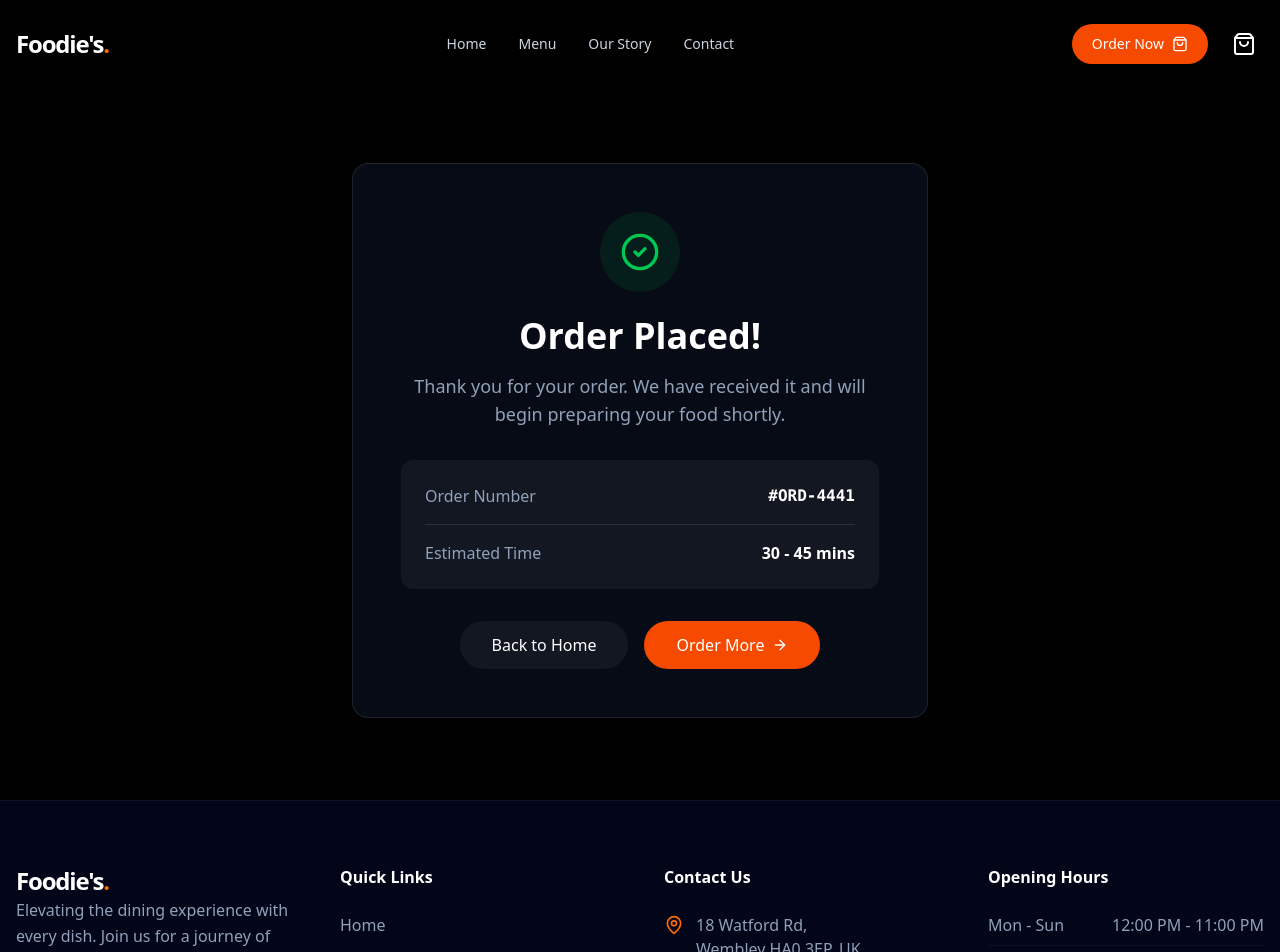
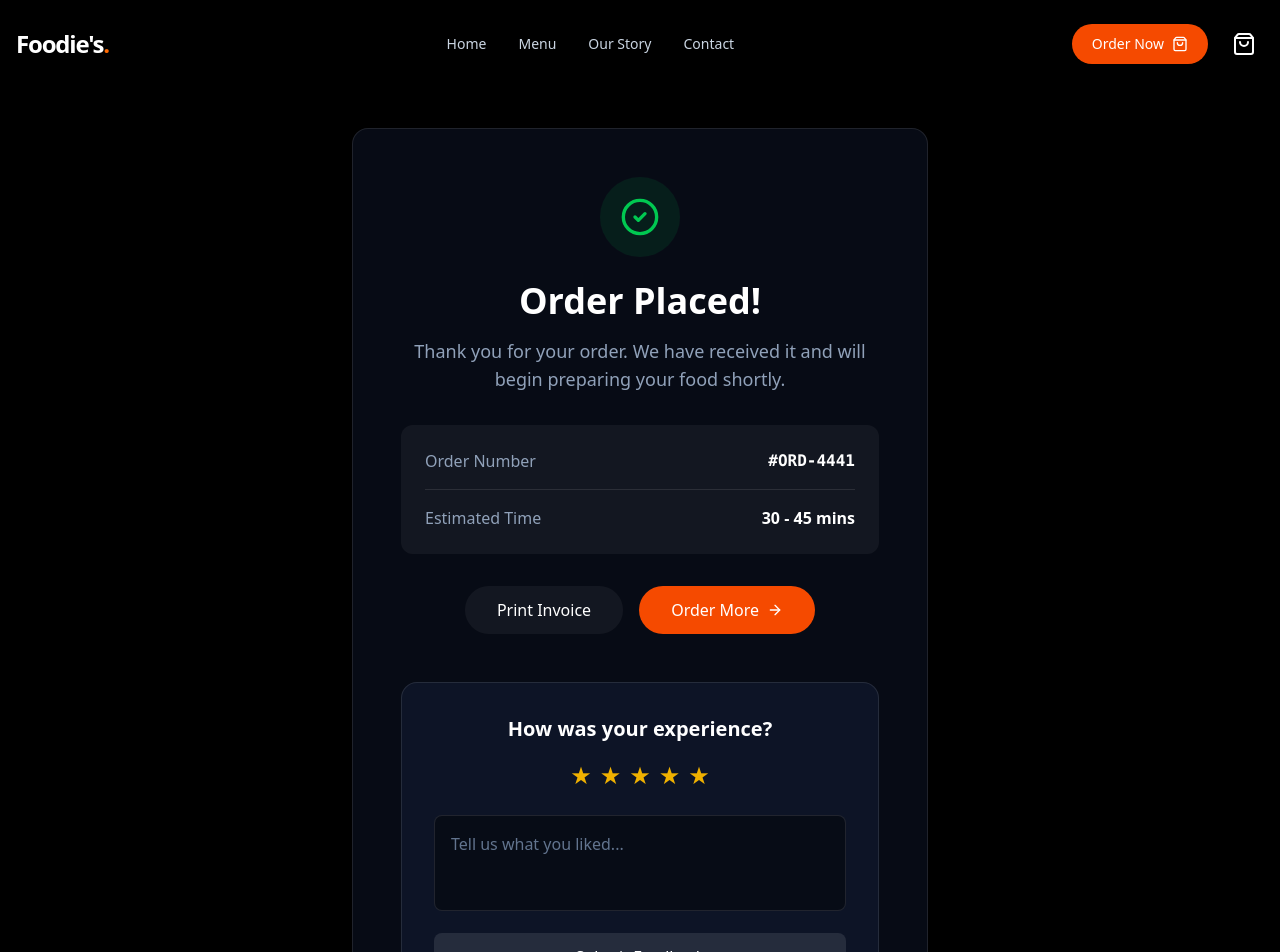
Before and after one commit to harshilp0210/FoodiesChoiceWEB, a Next.js app: page /order-confirmation in a window 1280 px wide. Shown: the top 952 px of the page. Built offline with nearby package versions, Linux system fonts and the light colour scheme.

Commit message:
feat: improve checkout flow with cash option and invoice printing

```diff
--- a/src/app/checkout/page.tsx
+++ b/src/app/checkout/page.tsx
@@ -3,15 +3,17 @@
 import { useState } from "react";
 import { useCart } from "@/context/CartContext";
 import { motion } from "framer-motion";
-import { ArrowLeft, CheckCircle2, CreditCard, User, MapPin, Mail, Phone } from "lucide-react";
+import { ArrowLeft, CheckCircle2, CreditCard, User, MapPin, Mail, Phone, Banknote } from "lucide-react";
 import Link from "next/link";
 import { useRouter } from "next/navigation";
 import Image from "next/image";
+import { cn } from "@/lib/utils";
 
 export default function CheckoutPage() {
     const { items, cartTotal, clearCart } = useCart();
     const router = useRouter();
     const [isSubmitting, setIsSubmitting] = useState(false);
+    const [paymentMethod, setPaymentMethod] = useState<"card" | "cash">("card");
 
     const handleSubmit = async (e: React.FormEvent) => {
         e.preventDefault();
@@ -116,7 +118,37 @@ export default function CheckoutPage() {
                                 <h2 className="text-xl font-bold text-white flex items-center gap-2">
                                     <CreditCard className="w-5 h-5 text-orange-500" /> Payment Method
                                 </h2>
-                                <div className="p-4 bg-white/5 border border-white/10 rounded-xl flex items-center gap-3">
+                                <div className="grid grid-cols-2 gap-4">
+                                    <button
+                                        type="button"
+                                        onClick={() => setPaymentMethod("card")}
+                                        className={cn(
+                                            "flex flex-col items-center gap-3 p-4 rounded-xl border transition-all",
+                                            paymentMethod === "card"
+                                                ? "bg-orange-500/10 border-orange-500 text-white"
+                                                : "bg-white/5 border-white/10 text-slate-400 hover:bg-white/10"
+                                        )}
+                                    >
+                                        <CreditCard className={cn("w-8 h-8", paymentMethod === "card" ? "text-orange-500" : "text-slate-500")} />
+                                        <span className="font-medium">Card Payment</span>
+                                    </button>
+                                    <button
+                                        type="button"
+                                        onClick={() => setPaymentMethod("cash")}
+                                        className={cn(
+                                            "flex flex-col items-center gap-3 p-4 rounded-xl border transition-all",
+                                            paymentMethod === "cash"
+                                                ? "bg-orange-500/10 border-orange-500 text-white"
+                                                : "bg-white/5 border-white/10 text-slate-400 hover:bg-white/10"
+                                        )}
+                                    >
+                                        <Banknote className={cn("w-8 h-8", paymentMethod === "cash" ? "text-orange-500" : "text-slate-500")} />
+                                        <span className="font-medium">Cash on Delivery</span>
+                                    </button>
+                                </div>
+
+                                {paymentMethod === "card" && (
+                                    <div className="p-4 bg-white/5 border border-white/10 rounded-xl flex items-center gap-3 mt-4 animate-in fade-in slide-in-from-top-2">
                                         <div className="w-10 h-6 bg-slate-700 rounded flex items-center justify-center text-xs font-bold text-white">VISA</div>
                                         <div>
                                             <div className="text-sm font-medium text-white">Ending in 4242</div>
@@ -124,6 +156,15 @@ export default function CheckoutPage() {
                                         </div>
                                         <button type="button" className="ml-auto text-orange-500 text-sm hover:underline">Change</button>
                                     </div>
+                                )}
+
+                                {paymentMethod === "cash" && (
+                                    <div className="p-4 bg-yellow-500/10 border border-yellow-500/20 rounded-xl mt-4 animate-in fade-in slide-in-from-top-2">
+                                        <p className="text-sm text-yellow-200 text-center">
+                                            Please have the exact amount ready upon delivery.
+                                        </p>
+                                    </div>
+                                )}
                             </div>
                         </form>
                     </div>
--- a/src/app/order-confirmation/page.tsx
+++ b/src/app/order-confirmation/page.tsx
@@ -32,13 +32,13 @@ export default function OrderConfirmationPage() {
                     </div>
                 </div>
 
-                <div className="flex flex-col sm:flex-row gap-4 justify-center">
-                    <Link
-                        href="/"
-                        className="px-8 py-3 bg-white/5 text-white rounded-full font-medium hover:bg-white/10 transition-colors"
+                <div className="flex flex-col sm:flex-row gap-4 justify-center mb-12">
+                    <button
+                        onClick={() => window.print()}
+                        className="px-8 py-3 bg-white/5 text-white rounded-full font-medium hover:bg-white/10 transition-colors flex items-center justify-center gap-2"
                     >
-                        Back to Home
-                    </Link>
+                        Print Invoice
+                    </button>
                     <Link
                         href="/orders"
                         className="px-8 py-3 bg-orange-600 text-white rounded-full font-medium hover:bg-orange-700 transition-colors inline-flex items-center justify-center gap-2"
@@ -46,6 +46,25 @@ export default function OrderConfirmationPage() {
                         Order More <ArrowRight className="w-4 h-4" />
                     </Link>
                 </div>
+
+                {/* Feedback Section */}
+                <div className="bg-slate-900/80 border border-white/10 rounded-2xl p-8 text-left max-w-lg mx-auto">
+                    <h3 className="text-xl font-bold text-white mb-4 text-center">How was your experience?</h3>
+                    <div className="flex justify-center gap-2 mb-6">
+                        {[1, 2, 3, 4, 5].map((star) => (
+                            <button key={star} className="text-2xl hover:scale-110 transition-transform focus:outline-none">
+                                <span className="text-yellow-500">★</span>
+                            </button>
+                        ))}
+                    </div>
+                    <textarea
+                        placeholder="Tell us what you liked..."
+                        className="w-full bg-black/40 border border-white/10 rounded-lg p-4 text-white placeholder:text-slate-500 mb-4 focus:outline-none focus:border-orange-500 h-24 resize-none"
+                    ></textarea>
+                    <button className="w-full py-3 bg-white/10 hover:bg-white/20 text-white rounded-lg font-medium transition-colors">
+                        Submit Feedback
+                    </button>
+                </div>
             </motion.div>
         </main>
     );
--- a/src/context/CartContext.tsx
+++ b/src/context/CartContext.tsx
@@ -62,7 +62,6 @@ export function CartProvider({ children }: { children: ReactNode }) {
             }
             return [...prev, { ...product, quantity: 1 }];
         });
-        setIsCartOpen(true);
     };
 
     const removeFromCart = (id: number) => {
```
Lines whose indentation alone changed are shown as unchanged.
